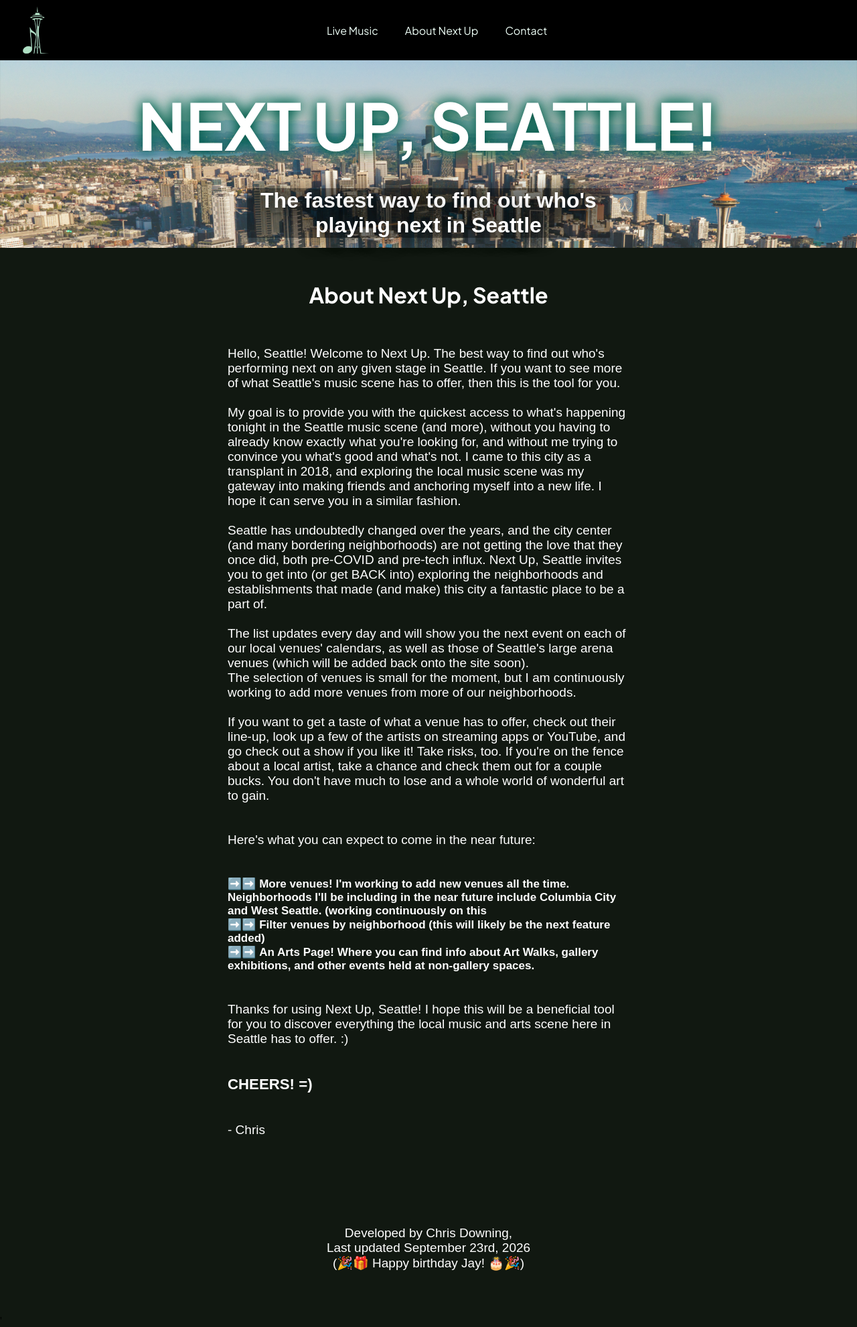
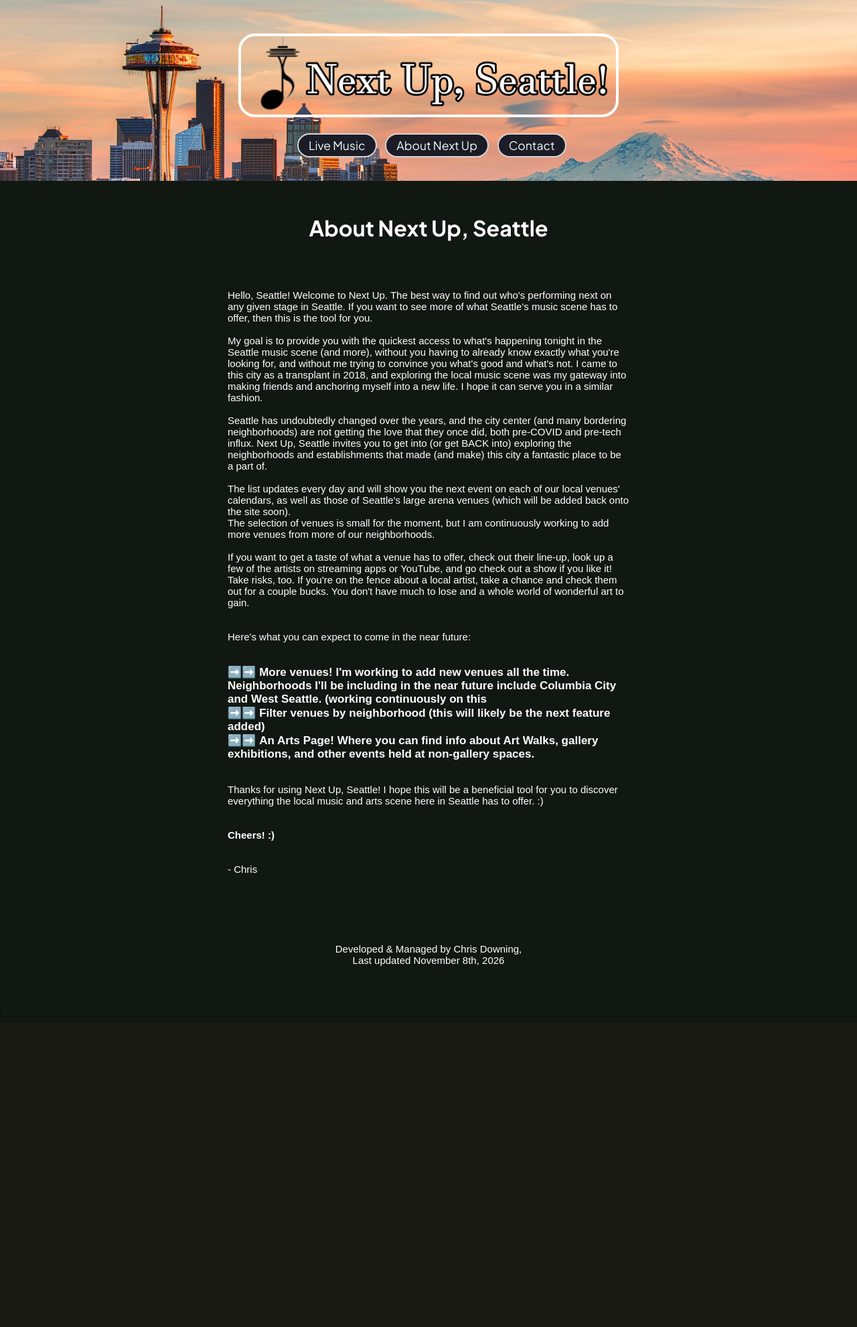
Before and after one commit to BobcatBlue/Next-Up-Seattle, a Flask app: page /About in a window 1280 px wide. Shown: the whole page at 67% size. After the commit the page ends 1515 px from the top, so only its background shows below. Run offline with Flask 3, Linux system fonts and the light colour scheme; parts of the project's set-up code (start-up, migrations or seed data) failed here and were passed over.

Commit message:
Updated website header in the Base.html file.  Made asthetic alteration to "Live Music" text: removed bg color and changed font color.

```diff
--- a/cron.yaml
+++ b/cron.yaml
@@ -1,5 +1,5 @@
 cron:
 - description: "Pull Events Daily"
   url: /cron/daily
-  schedule: every day 07:10
+  schedule: every day 07:45
   timezone: "America/Los_Angeles"
--- a/main.py
+++ b/main.py
@@ -115,7 +115,7 @@ def download_shows():
 @app.route("/")
 def index():
     dictionary = download_shows()
-    pprint.pp(dictionary)
+    # pprint.pp(dictionary)
 
     response = make_response(render_template("index.html",
                                              dictionary=dictionary,
@@ -225,7 +225,7 @@ def run_update_job():
         # cr.scrape_neptune(),
         cr.scrape_crocodile(),
         cr.scrape_rendezvous(),
-        # cr.scrape_tractor_tavern(),
+        cr.scrape_tractor_tavern(),
         cr.scrape_sunset_tavern(),
         cr.scrape_conor_byrne(),
         cr.scrape_seamonster(),
--- a/static/third_script.js
+++ b/static/third_script.js
@@ -5,12 +5,27 @@ const collapsableElements = document.querySelectorAll(".rest_of_events");
 
 const hamburger = document.getElementById("hamburger");
 const sideMenu = document.getElementById("sideMenu");
+const closeMenu = document.getElementById("closeMenu");
 
 
 hamburger.addEventListener("click", function () {
     sideMenu.classList.toggle("open");
 });
 
+
+document.addEventListener("click", function (event) {
+    if (
+        sideMenu.classList.contains("open") &&
+        !sideMenu.contains(event.target) &&
+        !hamburger.contains(event.target)
+    ) {
+        sideMenu.classList.remove("open");
+    }
+});
+
+closeMenu.addEventListener("click", function () {
+    sideMenu.classList.remove("open");
+});
 
 document.addEventListener("click", function (event) {
     if (
--- a/static/third_styles.css
+++ b/static/third_styles.css
@@ -137,12 +152,77 @@ a {
     align-items: center;
 }
 
+.bar {
+    height: 4px;
+    width: 30px;
+    /* background-color:#64d3a8; */
+    background-color:#151817;
+    margin: auto;
+    margin-top: 6.5px;
+}
+
 .venue_cal_header {
-    margin-top: 75px;
-    background-image: url("/static/images/Seattle_aerial_2,_May_2023.png");
-    /* background-position: top left; */
-    background-position: top right;
+    margin-top: 0px;
+    text-align: center;
+    background-image: url("/static/images/Seattle_skyline\ 20.jpg");
+    background-position: center center;
     background-size: cover;
+    /* min-height: max-content; */
+}
+
+.banner_and_hamburger {
+    display: inline-block;
+}
+
+.banner_container {
+    justify-content: flex-end;
+    /* margin: auto; */
+    margin-top: 0px;
+    max-width: 700px;
+}
+
+.music_page_banner {
+    width: 80%;
+    margin-top: 50px;
+    border: 4px solid white;
+    border-radius: 25px;
+}
+
+.hamburger_icon {
+    position: absolute;
+    top: 0;
+    right: 0;
+    margin-top: 7px;
+    margin-right: 7px;
+    width: 40px;
+    height: 40px;
+    cursor: pointer;
+    display: block;
+    margin-left: auto;
+}
+
+.home_options {
+    width: max-content;
+    max-width: 90%;
+    padding-top: 100px;
+    height: max-content;
+    margin: auto;
+    font-family: "Plus Jakarta Sans";
+    padding: 20px;
+}
+
+.home_options > a {
+    display: inline-block;
+    font-size: 1.1rem;
+    border: 2px solid rgb(212, 212, 212);
+    margin-left: 10px;
+    margin-bottom: 15px;
+    padding-left: 15px;
+    padding-right: 15px;
+    padding-top: 5px;
+    padding-bottom: 5px;
+    border-radius: 20px;
+    background-color: rgb(28, 28, 39);
 }
 
 .home_title {
--- a/templates/about.html
+++ b/templates/about.html
@@ -11,7 +11,7 @@ About Next Up, Seattle
 
 </div>
 <br><br>
-<div class="about_us" style="max-width: 600px; font-size: 19px; margin: auto; color: white; font-family: Arial;">
+<div class="about_us" style="max-width: 600px; font-size: 15px; margin: auto; color: white; font-family: Arial; padding: 15px;">
     <p class="box">Hello, Seattle!  Welcome to Next Up.  The best way to find out who's performing next on
         any given stage in Seattle.  If you want to see more of what Seattle's music scene has to offer,
         then this is the tool for you.
@@ -77,18 +77,17 @@ About Next Up, Seattle
     <p>Thanks for using Next Up, Seattle! I hope this will be a beneficial tool for you to
     discover everything the local music and arts scene here in Seattle has to offer. :)</p>
     <br><br>
-    <h3>CHEERS!  =)</h3>
+    <h4>Cheers!   :)</h4>
     <br><br>
     <p>     - Chris</p>
     <br><br><br><br><br><br>
 
 
     <p style="text-align: center;">
-    Developed by Chris Downing,
+    Developed & Managed by Chris Downing,
     <br>
-    Last updated September 23rd, 2026
+    Last updated November 8th, 2026
     <br>
-    (🎉🎁 Happy birthday Jay! 🎂🎉)
     </p>
     <br><br><br>
 </div>'
--- a/templates/base.html
+++ b/templates/base.html
@@ -1,6 +1,12 @@
 <!DOCTYPE html>
 <html lang="en">
 <head>
+    <script async src="https://www.googletagmanager.com/gtm.js?id=GTM-MT4274D7"></script>
+    <script>
+      window.dataLayer = window.dataLayer || [];
+      function gtag(){dataLayer.push(arguments);}
+      gtag('js', new Date());
+    </script>
     <meta http-equiv="X-UA-Compatible" name="viewport" content="IE=edge, width-
     device-width, initial-scale=1.0">
     <link rel="stylesheet" href="/static/third_styles.css">
@@ -12,44 +18,68 @@
 </head>
 
 <body>
-<header style="max-width: 1600px;">
-<div class="container">
-    <nav class="navbar">
-        <a href="/" class="nav-branding font_jakarta" style="font-size: 1.75rem;">
-            <img src="/static/images/Next Up Logo Transparent and Narrow.png" alt="" style="padding-top: 5px; padding-bottom: 5px;" class="logo_image">
-            <div class="brandButton" style=" padding: 15px;">
-                <!-- <b>Next Up, <br>Seattle!</b> -->
-            </div>
-        </a>
-        <ul class="nav-menu">
-            <li class="nav-link" style="text-align: center;"><a href="/">Live Music</a></li>
-            <li class="nav-link"><a href="/About">About Next Up</a></li>
-            <li class="nav-link"><a href="/Contact">Contact</a></li>
-        </ul>
-        <div class="hamburger_icon" id="hamburger">
-            <div class="bar"></div>
-            <div class="bar"></div>
-            <div class="bar"></div>
-        </div>
-    </nav>
-</div>
-</header>
+<!--<header style="max-width: 1600px;">-->
+<!--<div class="container">-->
+<!--    <nav class="navbar">-->
+<!--        <a href="/" class="nav-branding font_jakarta" style="font-size: 1.75rem;">-->
+<!--            <img src="/static/images/next up logo green cropped.png" alt="" style="padding-top: 5px; padding-bottom: 5px;" class="logo_image">-->
+<!--            <div class="brandButton" style=" padding: 15px;">-->
+<!--                &lt;!&ndash; <b>Next Up, <br>Seattle!</b> &ndash;&gt;-->
+<!--            </div>-->
+<!--        </a>-->
+<!--        <ul class="nav-menu">-->
+<!--            <li class="nav-link" style="text-align: center;"><a href="/">Live Music</a></li>-->
+<!--            <li class="nav-link"><a href="/About">About Next Up</a></li>-->
+<!--            <li class="nav-link"><a href="/Contact">Contact</a></li>-->
+<!--        </ul>-->
+<!--        <div class="hamburger_icon" id="hamburger">-->
+<!--            <div class="bar"></div>-->
+<!--            <div class="bar"></div>-->
+<!--            <div class="bar"></div>-->
+<!--        </div>-->
+<!--    </nav>-->
+<!--</div>-->
+<!--</header>-->
 
-<div class="container venue_cal_header">
-    <div class="home_title">
-        <div class="tagline">
-            <h1 class="font_jakarta">NEXT UP, SEATTLE!</h1>
-            <h4>
-                The fastest way to find out who's playing next in Seattle
-            </h4>
-        </div>
-    </div>
-</div>
+<!--<div class="container venue_cal_header">-->
+<!--    <div class="home_title">-->
+<!--        <div class="tagline">-->
+<!--            <h1 class="font_jakarta">NEXT UP, SEATTLE!</h1>-->
+<!--            <h4>-->
+<!--                The fastest way to find out who's playing next in Seattle-->
+<!--            </h4>-->
+<!--        </div>-->
+<!--    </div>-->
+<!--</div>-->
 
-<div class="side_menu" id="sideMenu"">
+<!--<div class="side_menu" id="sideMenu">-->
+<!--    <a href="/">Live Music</a>-->
+<!--    <a href="/About">About Next Up</a>-->
+<!--    <a href="/Contact">Contact</a>-->
+<!--</div>-->
+
+<div class="side_menu" id="sideMenu">
+    <button class="close_menu" id="closeMenu">&times;</button>
     <a href="/">Live Music</a>
     <a href="/About">About Next Up</a>
     <a href="/Contact">Contact</a>
+</div>
+<div class="venue_cal_header">
+    <div class="banner_and_hamburger">
+        <div class="banner_container">
+            <img class="music_page_banner" src="/static/images/next up banner 2.png" alt="">
+        </div>
+    </div>
+    <div class="hamburger_icon" id="hamburger">
+        <div class="bar"></div>
+        <div class="bar"></div>
+        <div class="bar"></div>
+    </div>
+    <div class="home_options">
+        <a href="/">Live Music</a>
+        <a href="/About">About Next Up</a>
+        <a href="/Contact">Contact</a>
+    </div>
 </div>
     {% block content %}{% endblock %}
     <script src="/static/third_script.js"></script>
--- a/templates/contact us.html
+++ b/templates/contact us.html
@@ -13,7 +13,6 @@ Contact Us
             </a>
         </h2>
         <br>
-        <h1 style="text-align: center;">:-)</h1>
         <br>
     </div>
 
```
Also changed, not shown: other parts of static/third_styles.css (+59 -40 lines), cronjob.py (+67 -68 lines), templates/index.html (+9 -4 lines), static/images/Seattle_skyline 20.jpg (added), static/images/Showbox SODO.png (renamed from static/images/Showbox Sodo.png), static/images/next up banner 2.png (added).
